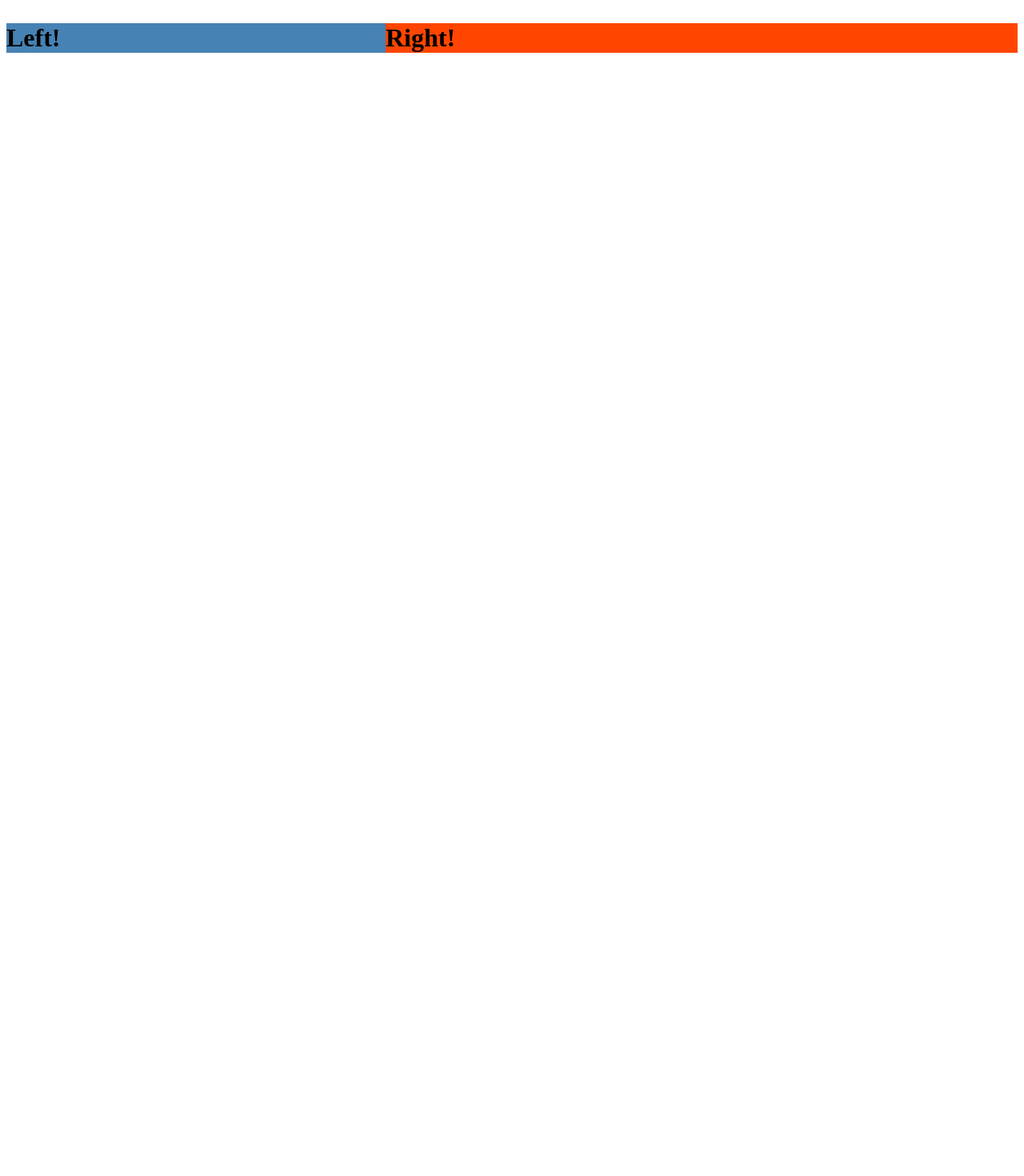
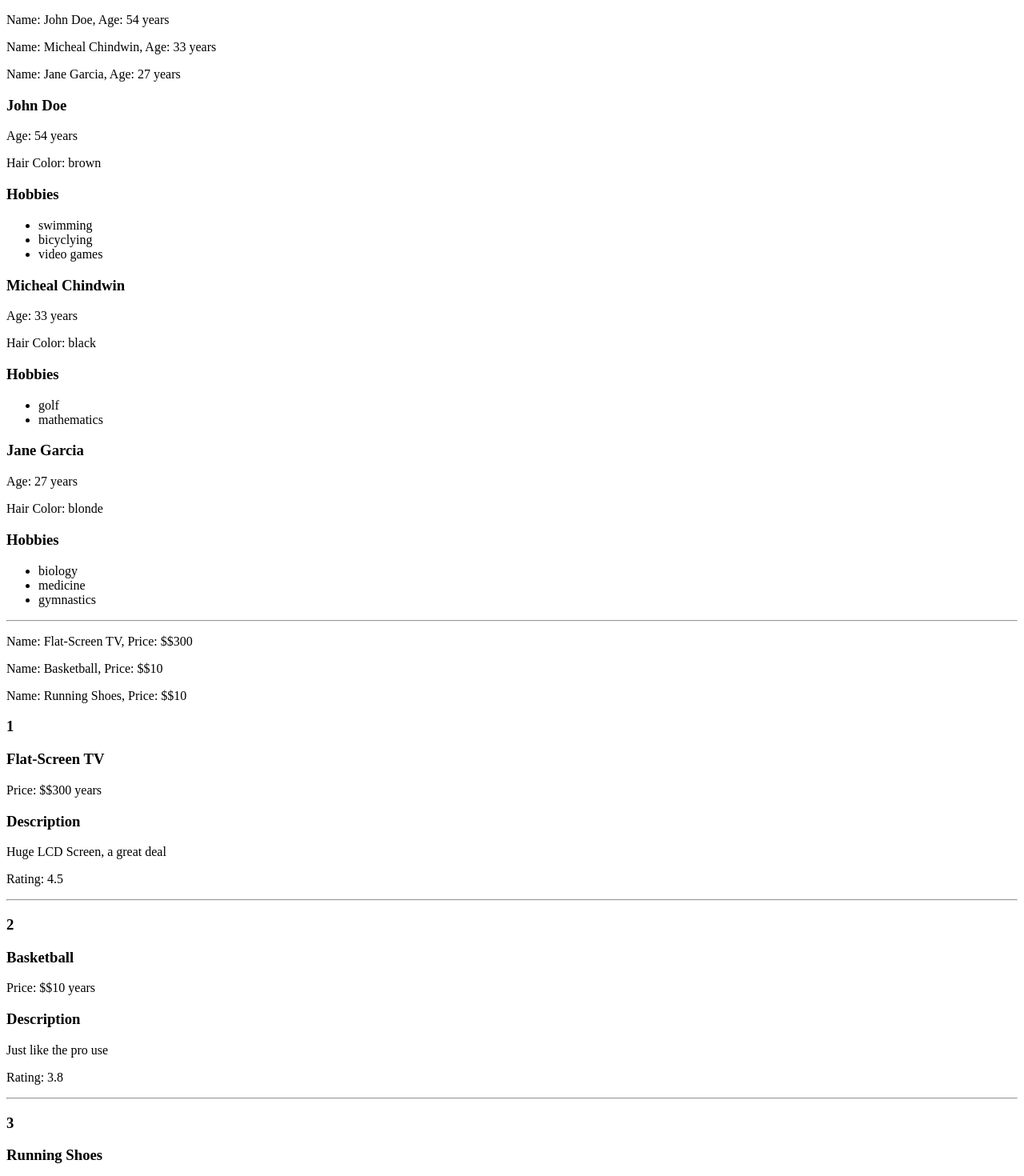
Before and after one commit to adewale2018/react-design-patterns, a React (Create React App) app: page / in a window 1280 px wide. Shown: the top 1470 px of the page at 80% size. Before the commit the page ends 800 px from the top, so only its background shows below. Built offline with nearby package versions, Linux system fonts and the light colour scheme.

Commit message:
add-list-and-list-items

```diff
--- a/src/App.js
+++ b/src/App.js
@@ -1,19 +1,42 @@
-import SplitScreen from './components/SplitScreen/SplitScreen';
+import { people, products } from './DummyData';
 
-const LeftHandComponent = () => {
-  return <h1 style={{ backgroundColor: 'steelblue' }}>Left!</h1>;
-};
-
-const RightHandComponent = () => {
-  return <h1 style={{ backgroundColor: 'orangered' }}>Right!</h1>;
-};
+import LargePersonListItem from './components/List/people/LargePeopleListItem';
+import LargeProductListItem from './components/List/products/LargeProductItem';
+import NumberedList from './components/List/NumberedList';
+import RegularList from './components/List/RegularList';
+import SmallPeopleListItem from './components/List/people/SmallPeopleListItem';
+import SmallProductListItem from './components/List/products/SmallProductItem';
 
 const App = () => {
   return (
-    <SplitScreen leftWeight={3} rightWeight={5}>
-      <LeftHandComponent />
-      <RightHandComponent />
-    </SplitScreen>
+    <>
+      <RegularList
+        items={people}
+        resourceName='person'
+        itemComponent={SmallPeopleListItem}
+      />
+      <RegularList
+        items={people}
+        resourceName='person'
+        itemComponent={LargePersonListItem}
+      />
+      <hr />
+      <RegularList
+        items={products}
+        resourceName='product'
+        itemComponent={SmallProductListItem}
+      />
+      <NumberedList
+        items={products}
+        resourceName='product'
+        itemComponent={LargeProductListItem}
+      />
+      <RegularList
+        items={products}
+        resourceName='product'
+        itemComponent={LargeProductListItem}
+      />
+    </>
   );
 };
 
--- /dev/null
+++ b/src/DummyData.js
@@ -0,0 +1,41 @@
+export const people = [
+  {
+    name: 'John Doe',
+    age: 54,
+    hairColor: 'brown',
+    hobbies: ['swimming', 'bicyclying', 'video games']
+  },
+  {
+    name: 'Micheal Chindwin',
+    age: 33,
+    hairColor: 'black',
+    hobbies: ['golf', 'mathematics',]
+  },
+  {
+    name: 'Jane Garcia',
+    age: 27,
+    hairColor: 'blonde',
+    hobbies: ['biology', 'medicine', 'gymnastics']
+  },
+]
+
+export const products =[
+  {
+    name: 'Flat-Screen TV',
+    price: '$300',
+    description: 'Huge LCD Screen, a great deal',
+    rating: 4.5
+  },
+  {
+    name: 'Basketball',
+    price: '$10',
+    description: 'Just like the pro use',
+    rating: 3.8
+  },
+  {
+    name: 'Running Shoes',
+    price: '$10',
+    description: 'State-of-the-art technology for optimum running',
+    rating: 4.2
+  },
+]
--- /dev/null
+++ b/src/components/List/NumberedList.jsx
@@ -0,0 +1,16 @@
+import React from 'react';
+
+const NumberedList = ({ items, resourceName, itemComponent: ItemComponent }) => {
+  return (
+    <>
+      {items?.map((item, i) => (
+        <>
+        <h3>{i + 1}</h3>
+        <ItemComponent key={i} {...{ [resourceName]: item }} />
+        </>
+      ))}
+    </>
+  );
+};
+
+export default NumberedList;
--- /dev/null
+++ b/src/components/List/RegularList.jsx
@@ -0,0 +1,13 @@
+import React from 'react';
+
+const RegularList = ({ items, resourceName, itemComponent: ItemComponent }) => {
+  return (
+    <>
+      {items?.map((item, i) => (
+        <ItemComponent key={i} {...{ [resourceName]: item }} />
+      ))}
+    </>
+  );
+};
+
+export default RegularList;
--- /dev/null
+++ b/src/components/List/people/LargePeopleListItem.jsx
@@ -0,0 +1,19 @@
+import React from 'react';
+
+const LargePersonListItem = ({ person: { name, age, hairColor, hobbies } }) => {
+  return (
+    <>
+      <h3>{name}</h3>
+      <p>Age: {age} years</p>
+      <p>Hair Color: {hairColor}</p>
+      <h3>Hobbies</h3>
+      <ul>
+        {hobbies?.map((hobby) => (
+          <li key={hobby}>{hobby}</li>
+        ))}
+      </ul>
+    </>
+  );
+};
+
+export default LargePersonListItem;
--- /dev/null
+++ b/src/components/List/people/SmallPeopleListItem.jsx
@@ -0,0 +1,11 @@
+import React from 'react'
+
+const SmallPeopleListItem = ({ person: { name, age } }) => {
+  return (
+    <p>
+      Name: {name}, Age: {age} years
+    </p>
+  )
+}
+
+export default SmallPeopleListItem
--- /dev/null
+++ b/src/components/List/products/LargeProductItem.jsx
@@ -0,0 +1,16 @@
+import React from 'react';
+
+const LargeProductListItem = ({ product: { name, price, description, rating } }) => {
+  return (
+    <>
+      <h3>{name}</h3>
+      <p>Price: ${price} years</p>
+      <h3>Description</h3>
+      <p>{description}</p>
+      <p>Rating: {rating}</p>
+      <hr />
+    </>
+  );
+};
+
+export default LargeProductListItem;
--- /dev/null
+++ b/src/components/List/products/SmallProductItem.jsx
@@ -0,0 +1,11 @@
+import React from 'react'
+
+const SmallProductListItem = ({ product: { name, price } }) => {
+  return (
+    <p>
+      Name: {name}, Price: ${price}
+    </p>
+  )
+}
+
+export default SmallProductListItem
```
